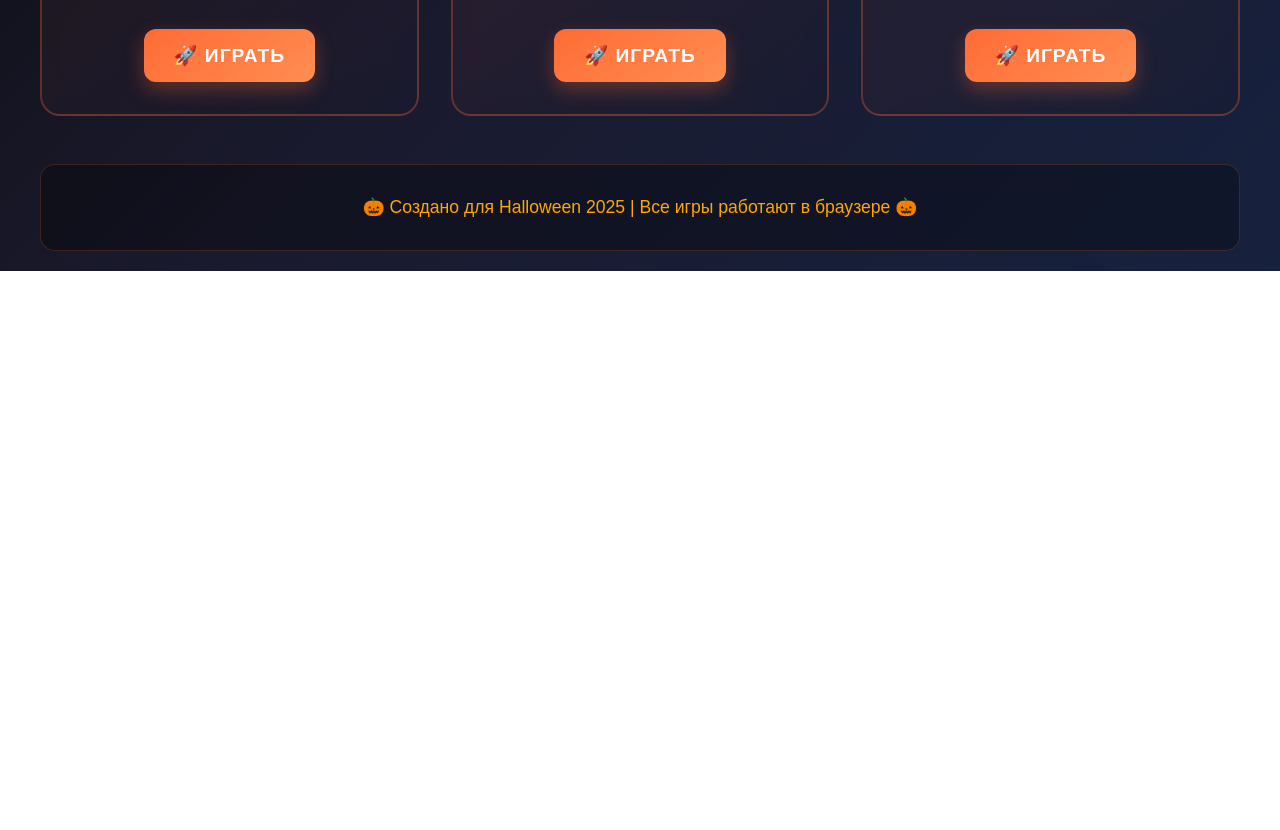
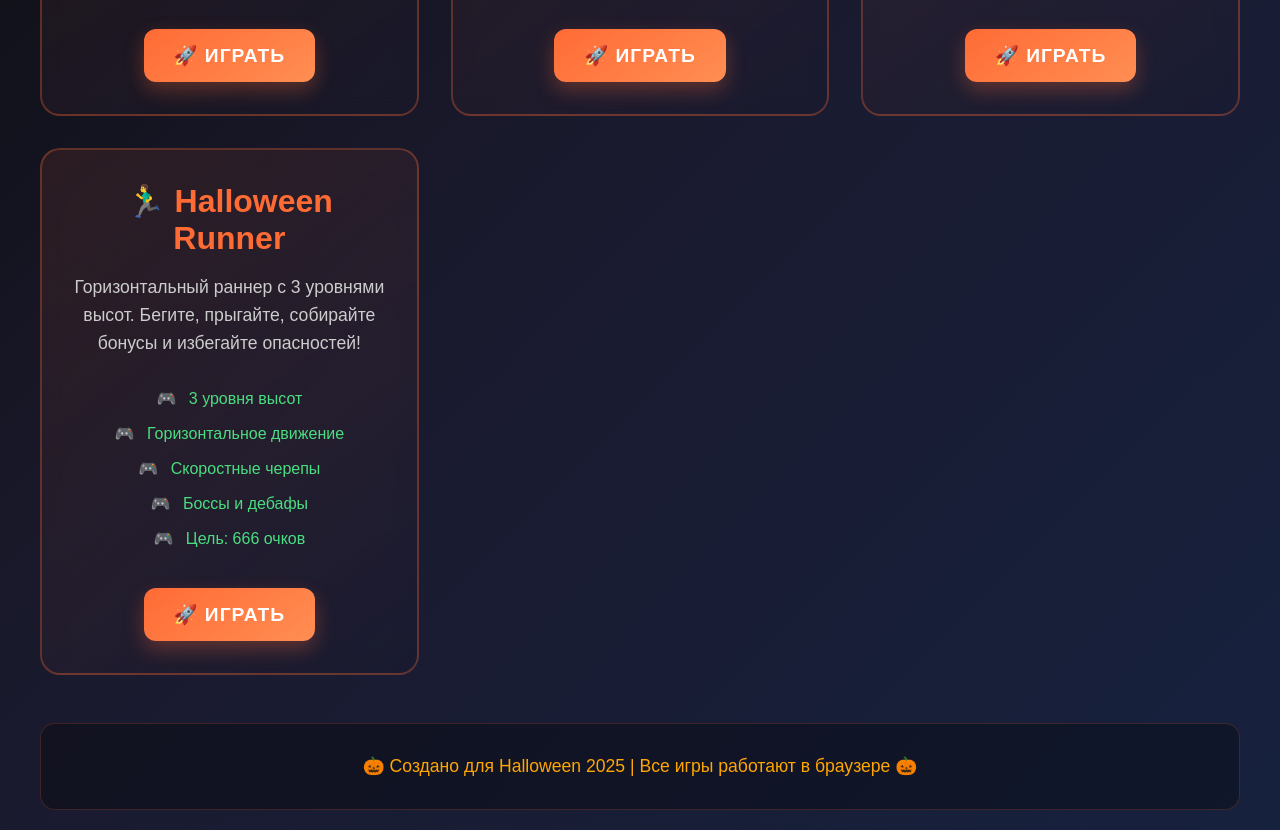
Before and after one commit to ioffida/bv-hallowen2025, a plain HTML site: page index.html in a window 1280 px wide. Shown: the part 634-1464 px from the top of the page. Before the commit the page ends 905 px from the top, so only its background shows below. Drawn offline with Linux system fonts and the light colour scheme.

Commit message:
Update index.html

```diff
--- a/index.html
+++ b/index.html
@@ -196,6 +196,23 @@
                 </ul>
                 <a href="game3.html" class="play-button">🚀 ИГРАТЬ</a>
             </div>
+
+            <!-- Игра 4 -->
+            <div class="game-card">
+                <h2 class="game-title">🏃‍♂️ Halloween Runner</h2>
+                <p class="game-description">
+                    Горизонтальный раннер с 3 уровнями высот.
+                    Бегите, прыгайте, собирайте бонусы и избегайте опасностей!
+                </p>
+                <ul class="game-features">
+                    <li>3 уровня высот</li>
+                    <li>Горизонтальное движение</li>
+                    <li>Скоростные черепы</li>
+                    <li>Боссы и дебафы</li>
+                    <li>Цель: 666 очков</li>
+                </ul>
+                <a href="game4.html" class="play-button">🚀 ИГРАТЬ</a>
+            </div>
         </div>
 
         <div class="footer">
```
